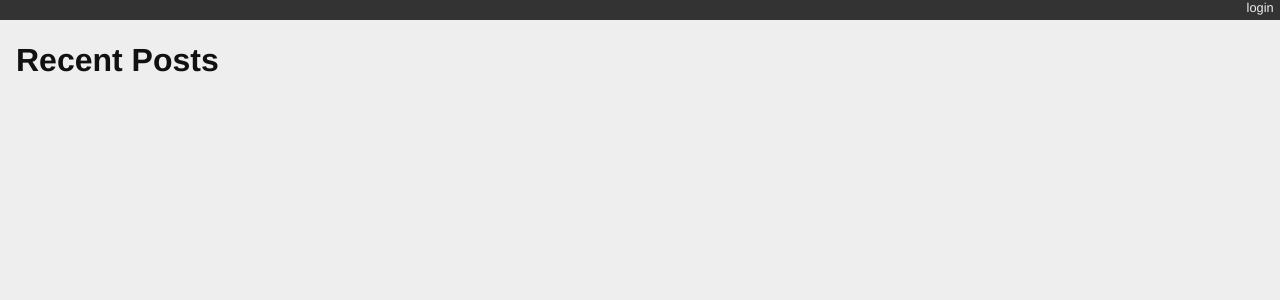
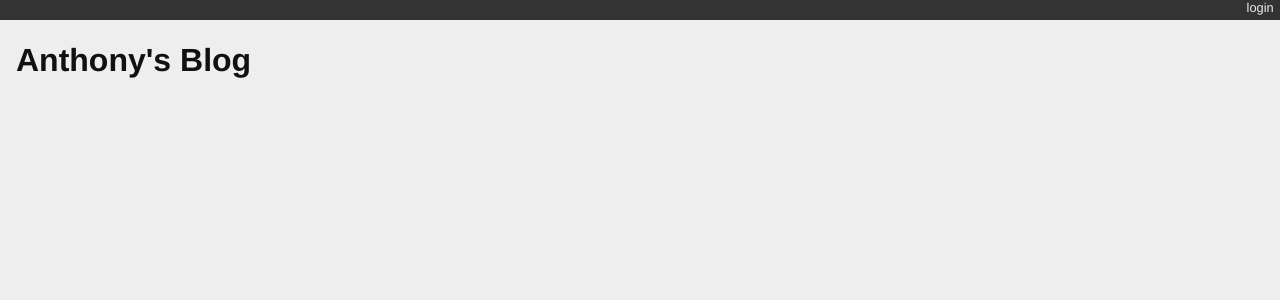
Before and after one commit to AnthonyZhang2/django-blog, a Django app: page / in a window 1280 px wide. Shown: the top 300 px of the page. Run offline with Django 3.2, Linux system fonts and the light colour scheme; data that the repository does not hold is empty.

Commit message:
changed the title.

```diff
--- a/mysite/blogging/templates/blogging/list.html
+++ b/mysite/blogging/templates/blogging/list.html
@@ -1,5 +1,5 @@
 {% extends "base.html" %}{% block content %}
-  <h1>Recent Posts</h1>
+  <h1>Anthony's Blog</h1>
   {% comment %} here is where the query happens {% endcomment %}
   {% for post in object_list %}
   <div class="post">
```
